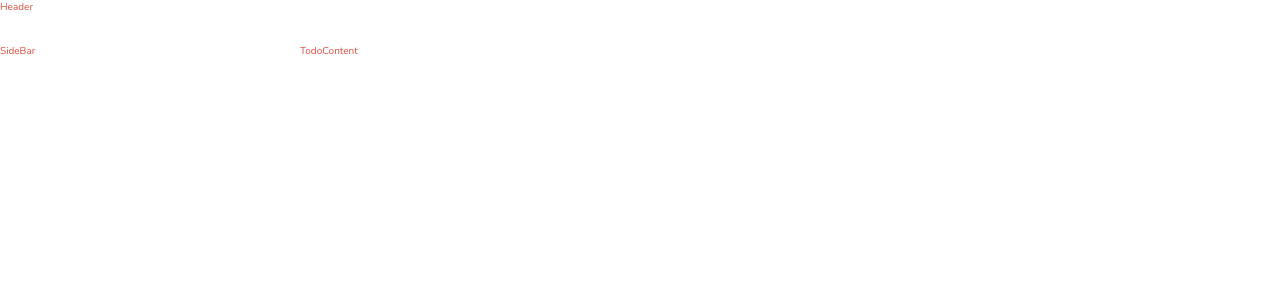
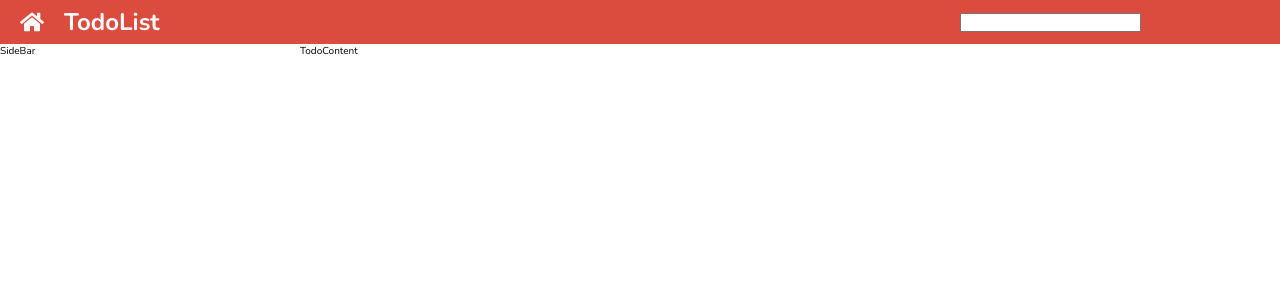
Before and after one commit to Iamsaintm/CC15-Todolist, a React (Create React App) app: page / in a window 1280 px wide. Shown: the top 300 px of the page. Built offline with nearby package versions, Linux system fonts and the light colour scheme.

Commit message:
finish: header

```diff
--- a/package.json
+++ b/package.json
@@ -5,6 +5,7 @@
   "dependencies": {
     "react": "^18.2.0",
     "react-dom": "^18.2.0",
+    "react-icons": "^4.10.1",
     "react-scripts": "5.0.1",
     "sass": "^1.66.1"
   },
--- a/src/App.js
+++ b/src/App.js
@@ -1,8 +1,21 @@
 import "./App.scss";
+import { FaHome } from "react-icons/fa";
 function App() {
   return (
     <div className="todo">
-      <div className="todo__header">Header</div>
+      <div className="todo__header">
+        <header className="header">
+          <div className="header__logo">
+            <FaHome />
+          </div>
+          <div className="header__text">
+            <h1>TodoList</h1>
+          </div>
+          <div className="header__search">
+            <input />
+          </div>
+        </header>
+      </div>
       <div className="todo__sidebar">SideBar</div>
       <div className="todo__content">TodoContent</div>
     </div>
--- a/src/App.scss
+++ b/src/App.scss
@@ -1,3 +1,5 @@
+@import "./index.scss";
+
 $header-height: 44px;
 $sidebar-width: 300px;
 
@@ -67,3 +69,35 @@
 //     grid-column-end: -1;
 //     background-color: gray;
 // }
+
+
+// HEADER
+.header{
+    display: flex;
+    align-items: center;
+    gap: 20px;
+
+    background-color: $primary;
+    height: $header-height;
+    padding: 5px 20px;
+
+    &__logo{
+        font-size: 2.4rem;
+        color: $white;
+        display: flex;
+    }
+
+    &__text{
+        flex: 1;
+        color: $white;
+
+        & > h1{
+            font-size: 2.4rem;
+            display: inline;
+        }
+    }
+
+    &__search{
+        min-width: 300px;
+    }
+}
--- a/src/index.scss
+++ b/src/index.scss
@@ -26,5 +26,4 @@
 'Cantarell', 'Fira Sans', 'Droid Sans', 'Helvetica Neue', sans-serif;
 -webkit-font-smoothing: antialiased;
 -moz-osx-font-smoothing: grayscale;
-color:$primary
 }
```
Also changed, not shown: 2 other files (tests, documents, lock files or other folders).
